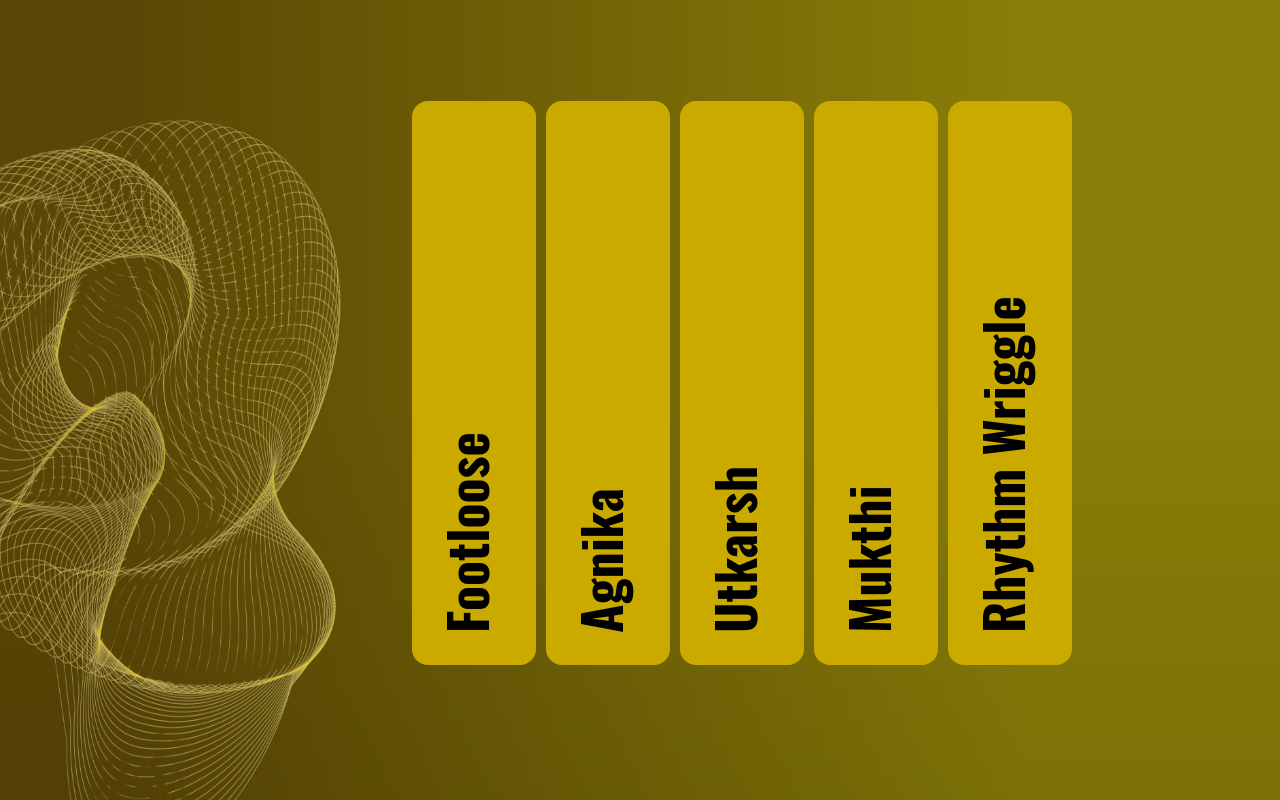
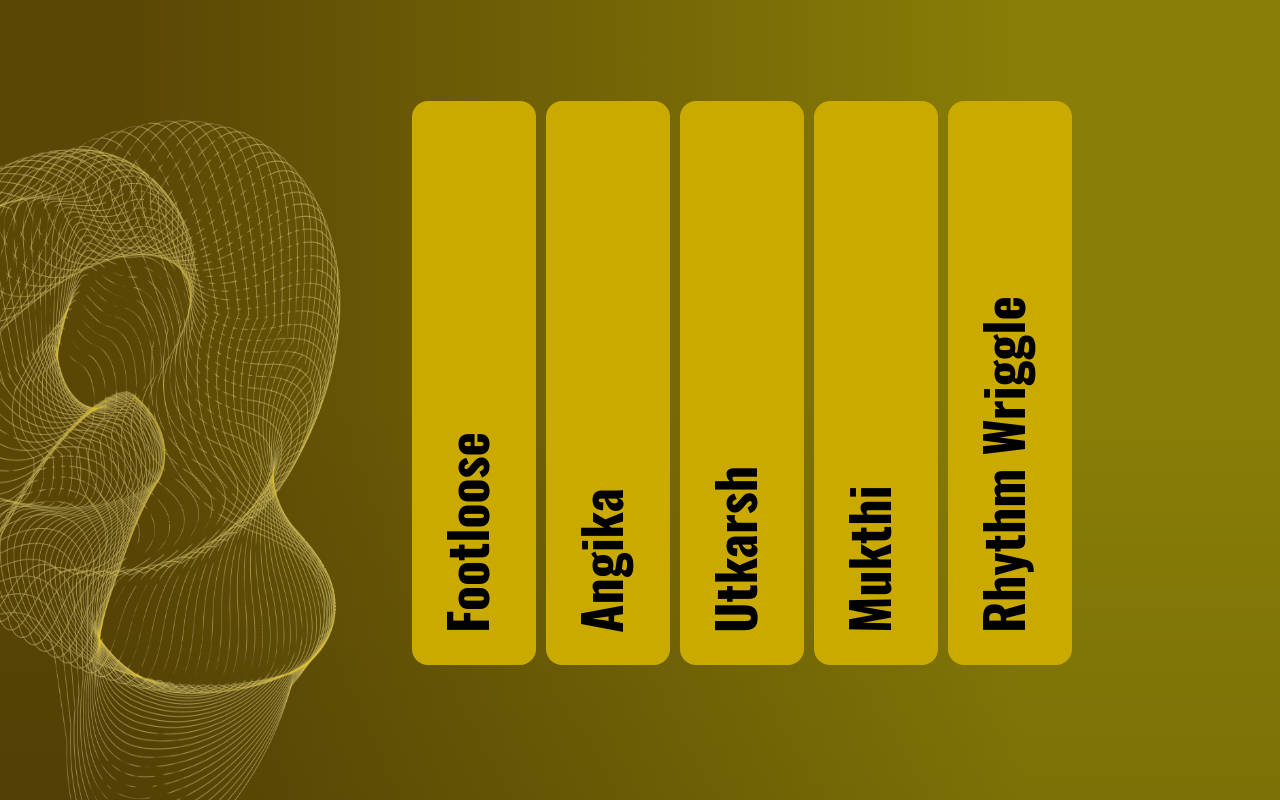
Before and after one commit to SOME-1HING/nrityanjali24, a React (Vite) app: page / in a window 1280 px wide. Shown: the part 2480-3280 px from the top of the page. Built offline with nearby package versions, Linux system fonts and the light colour scheme; a web font is replaced by a local one.

Commit message:
Version 3

```diff
--- a/package.json
+++ b/package.json
@@ -1,7 +1,7 @@
 {
   "name": "nrityanjali24",
   "private": true,
-  "version": "0.0.2",
+  "version": "0.0.3",
   "type": "module",
   "license": "MIT",
   "scripts": {
--- a/src/components/sections/Contact.tsx
+++ b/src/components/sections/Contact.tsx
@@ -178,6 +178,11 @@ const Map = styled.iframe`
   width: 500px;
   border: 0;
   border-radius: 1rem;
+  height: 200px;
+  @media (max-width: 768px) {
+    width: 100%;
+    height: 300px;
+  }
 `;
 
 const ContactRight = styled.div`
--- a/src/components/sections/Group.tsx
+++ b/src/components/sections/Group.tsx
@@ -45,7 +45,10 @@ const Container = styled.div`
 
   gap: 2rem;
 
+  padding-left: 5rem;
+
   @media (max-width: 768px) {
+    padding-left: 0;
     height: 100%;
   }
 `;
--- a/src/model/SoloArr.ts
+++ b/src/model/SoloArr.ts
@@ -9,9 +9,9 @@ const SoloArr: AccordionModel[] = [
     extraSpace: false,
   },
   {
-    title: "Agnika",
+    title: "Angika",
     subtitle: "Classical solo dance",
-    imageUrl: "./agnika.png",
+    imageUrl: "./angika.png",
     limit: "1",
     extraSpace: false,
   },
```
Also changed, not shown: public/angika.png (renamed from public/agnika.png).
